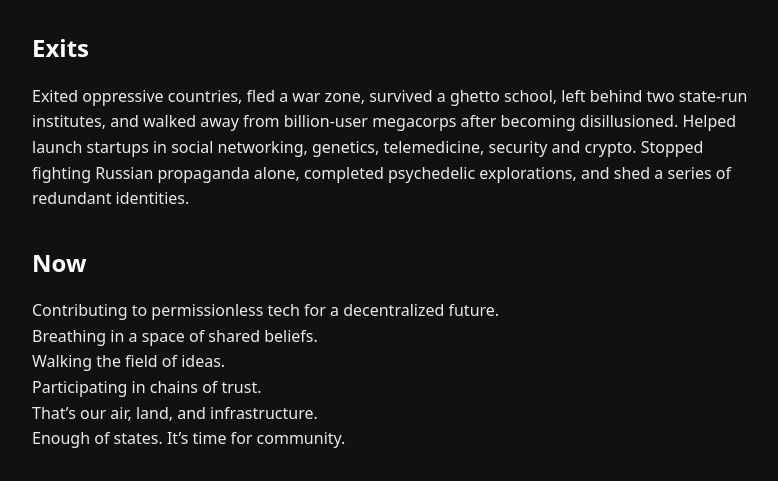
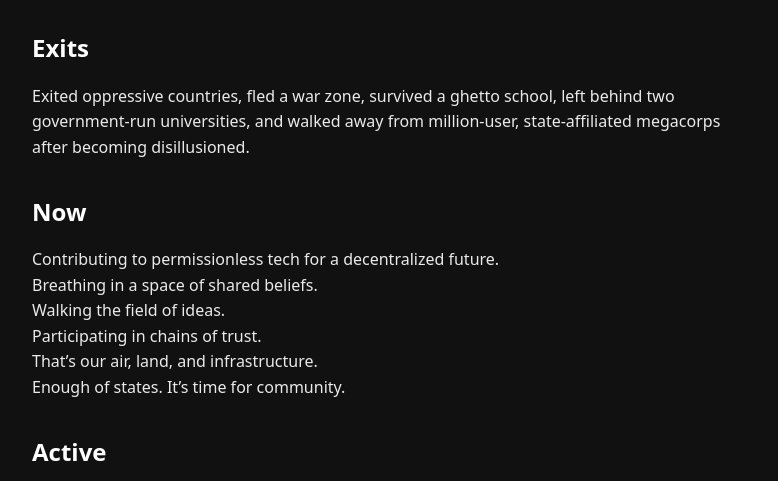
Before and after one commit to xAlisher/alisher-sherali, a plain HTML site: page index.html in a window 1280 px wide. Shown: the part 313-794 px from the top of the page, without its empty margins (248-1026 px from the left). Drawn offline with Linux system fonts and the light colour scheme.

Commit message:
Update Exits section with clarified summary

```diff
--- a/index.html
+++ b/index.html
@@ -47,7 +47,7 @@
   Go deep. Move fast. Think katana, not tank.</em></p>
 
   <h2>Exits</h2>
-<p>Exited oppressive countries, fled a war zone, survived a ghetto school, left behind two state-run institutes, and walked away from billion-user megacorps after becoming disillusioned. Helped launch startups in social networking, genetics, telemedicine, security and crypto. Stopped fighting Russian propaganda alone, completed psychedelic explorations, and shed a series of redundant identities.</p>
+<p>Exited oppressive countries, fled a war zone, survived a ghetto school, left behind two government-run universities, and walked away from million-user, state-affiliated megacorps after becoming disillusioned.</p>
   <h2>Now</h2>
   <p>Contributing to permissionless tech for a decentralized future.<br>
 Breathing in a space of shared beliefs.<br>
```
